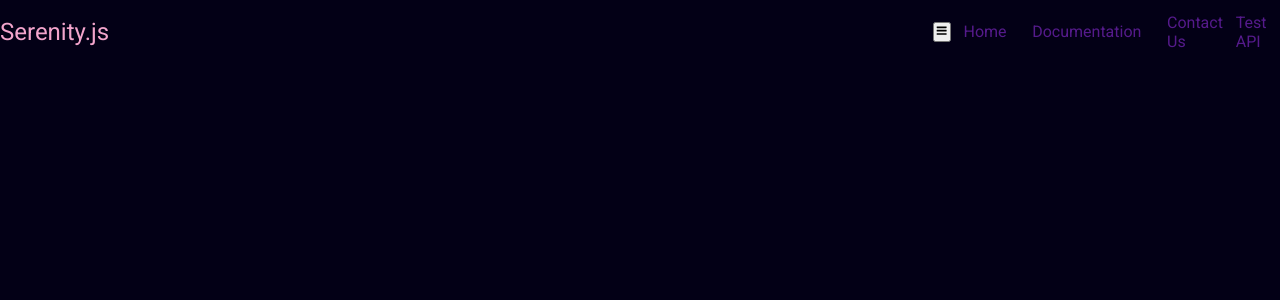
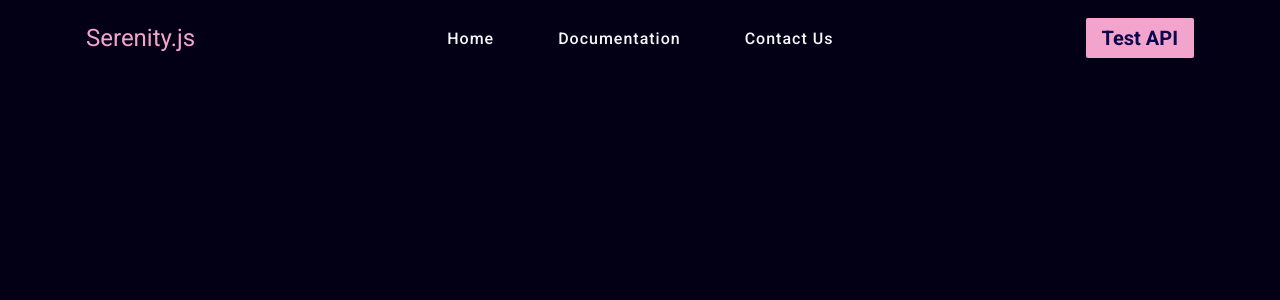
Before and after one commit to shaarangg/serenityjs-frontend, a React (Create React App) app: page / in a window 1280 px wide. Shown: the top 300 px of the page. Built offline with nearby package versions, Linux system fonts and the light colour scheme.

Commit message:
[WIP]: Navbar responsive

```diff
--- a/src/components/Navbar.js
+++ b/src/components/Navbar.js
@@ -1,13 +1,30 @@
-import React, { useState } from "react";
+import React, { useState, useEffect, useRef } from "react";
 import "../styles/Navbar.scss";
 import { GoThreeBars } from "react-icons/go";
 function Navbar() {
 	const [showLinks, setShowLinks] = useState(false);
+	const linkContainerRef = useRef(null);
+	const linksRef = useRef(null);
+	// useEffect(() => {
+	// 	if (showLinks) {
+	// 		const linkHeight = linksRef.current.getBoundingClientRect().height;
+	// 		console.log(linkHeight);
+	// 		linkContainerRef.current.style.height = `${linkHeight}px`;
+	// 	} else {
+	// 		linkContainerRef.current.style.height = "0px";
+	// 	}
+	// }, [showLinks]);
 	return (
+		<div className="container">
 			<nav className="nav">
 				<div className="nav-head">
 					<p className="logo">Serenity.js</p>
-				<button className="nav-toggle">
+					<button
+						className="nav-toggle"
+						onClick={() => {
+							setShowLinks(!showLinks);
+						}}
+					>
 						<GoThreeBars />
 					</button>
 				</div>
@@ -20,6 +37,7 @@ function Navbar() {
 					<a href="">Test API</a>
 				</div>
 			</nav>
+		</div>
 	);
 }
 
--- a/src/styles/Navbar.scss
+++ b/src/styles/Navbar.scss
@@ -1,26 +1,70 @@
 @import "_variables";
 .nav {
-	display: flex;
-	justify-content: space-around;
+	position: fixed;
+	z-index: 100;
+	width: 100vw;
+	.logo {
+		color: $clr-secondary;
+		font-size: 1.5rem;
+	}
 	.nav-head {
 		display: flex;
-		width: 100vw;
 		align-items: center;
 		justify-content: space-between;
+		padding: 1.5rem 1rem;
+	}
+	.nav-toggle {
+		width: 24px;
+		height: 24px;
+		font-size: 1.5rem;
+		background: transparent;
+		border-color: transparent;
+		border: 0;
+		cursor: pointer;
+		color: $clr-primary;
 	}
 	.nav-center {
+		height: 0;
+		overflow: hidden;
+	}
+	.nav-end {
+		display: none;
+	}
+}
+@media screen and (min-width: 900px) {
+	.container {
 		display: flex;
 		justify-content: center;
+	}
+	.nav {
+		max-width: 1140px;
+		display: flex;
 		align-items: center;
-		a {
-			margin: 0.8rem;
+		justify-content: space-between;
+		.nav-toggle {
+			display: none;
+		}
+		.nav-center {
+			height: auto;
+			display: flex;
+			a {
+				padding: 0 2rem;
+				letter-spacing: 1px;
+				color: $clr-primary;
+				font-weight: 500;
+			}
+		}
+		.nav-end {
+			display: block;
+			padding: 1.5rem 1rem;
+			a {
+				background-color: $clr-secondary;
+				padding: 0.5rem 1rem;
+				font-weight: 600;
+				border-radius: 2px;
+				font-size: 1.25rem;
+				color: $clr-btn;
+			}
 		}
 	}
-	.nav-end {
-		align-self: center;
-	}
 }
-.logo {
-	color: $clr-secondary;
-	font-size: 1.5rem;
-}
--- a/src/styles/_variables.scss
+++ b/src/styles/_variables.scss
@@ -1,7 +1,9 @@
 @import url("https://fonts.googleapis.com/css2?family=Ubuntu:wght@400&display=swap");
-@import url("https://fonts.googleapis.com/css2?family=Roboto&display=swap");
+@import url("https://fonts.googleapis.com/css2?family=Roboto:wght@400;500;700;900&display=swap");
 $clr-primary: #f5f6f7;
 $clr-secondary: #f3a4cc;
 $clr-bg: #030016;
+$clr-nav: #060030;
+$clr-btn: #0e064d;
 $logo-font: "Ubuntu", sans-serif;
 $font: "Roboto", sans-serif;
```
Lines whose indentation alone changed are shown as unchanged.
